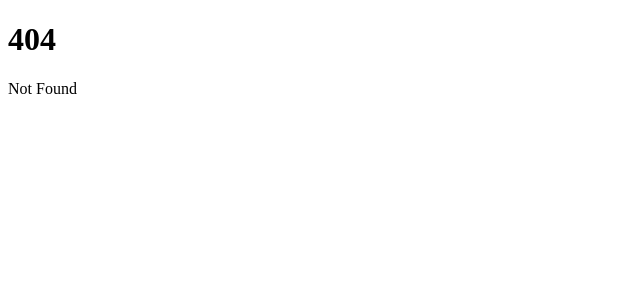
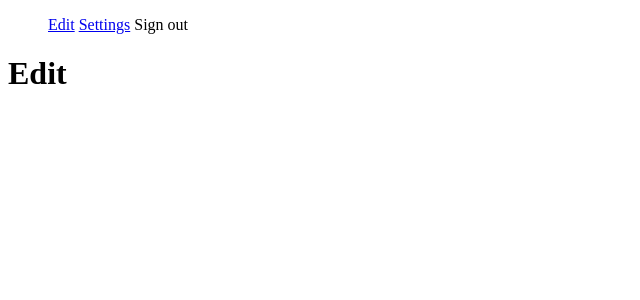
Before and after one commit to rnba12/profile-maker, a SvelteKit app: page /user/edit in a window 1280 px wide. Before the commit this address had no page. Shown: the top 300 px of the page, without its empty margins (0-640 px from the left). Built offline with nearby package versions, Linux system fonts and the light colour scheme.

Commit message:
Created Routes

```diff
--- /dev/null
+++ b/src/routes/login/+page.svelte
@@ -0,0 +1,6 @@
+<h1>Login</h1>
+
+<input type="text" name="" id="" placeholder="Email">
+<input type="password" name="" id="" placeholder="Password">
+
+<a href="/user/edit">Login</a>
--- /dev/null
+++ b/src/routes/profile/[id]/+page.svelte
@@ -0,0 +1,6 @@
+<script>
+    import { page } from '$app/stores';
+    console.log($page)
+</script>
+
+<h1>Profile {$page.params.id}</h1>
--- /dev/null
+++ b/src/routes/user/+layout.svelte
@@ -0,0 +1,9 @@
+<nav>
+    <ul>
+        <a href="/user/edit">Edit</a>
+        <a href="/user/settings">Settings</a>
+        <a>Sign out</a>
+    </ul>
+</nav>
+
+<slot/>
--- /dev/null
+++ b/src/routes/user/edit/+page.svelte
@@ -0,0 +1 @@
+<h1>Edit</h1>
--- /dev/null
+++ b/src/routes/user/settings/+page.svelte
@@ -0,0 +1 @@
+<h1>Settings</h1>
```
Also changed, not shown: src/routes/+page.svelte (+8 -2 lines), 1 other file (tests, documents, lock files or other folders).
